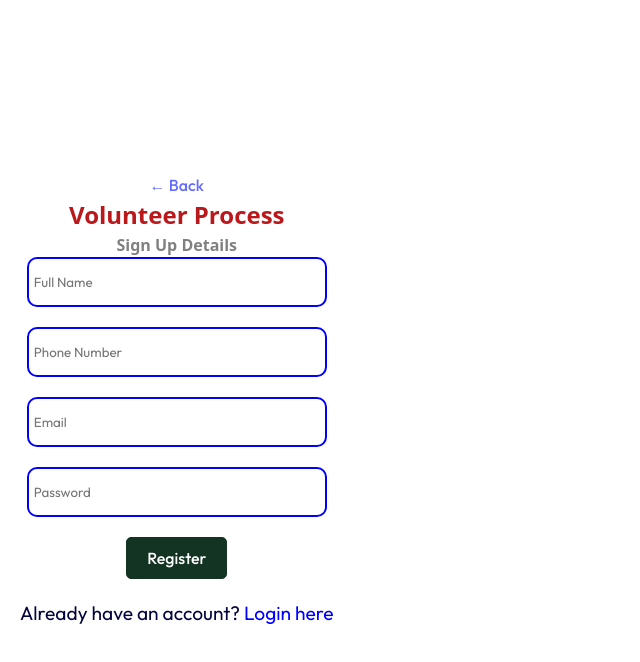
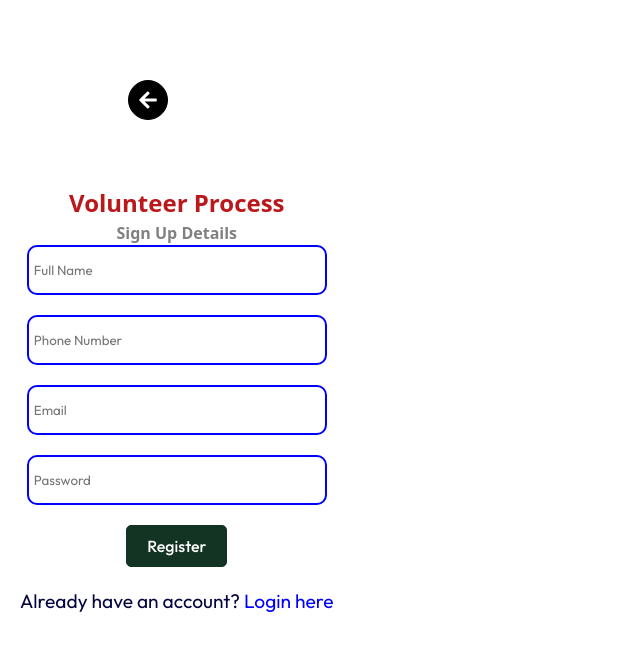
Before and after one commit to SoftNetinnovationlabs/smallestlibraryinafrica, a React (Vite) app in the folder frontend/: page /register in a window 1280 px wide. Shown: the top 662 px of the page, without its empty margins (0-640 px from the left). Built offline with nearby package versions, Linux system fonts and the light colour scheme; the HTML template or start-up script is replaced by a standard one; a web font is replaced by a local one.

Commit message:
adds signup

```diff
--- a/frontend/src/components/Auth/Auth.css
+++ b/frontend/src/components/Auth/Auth.css
@@ -7,6 +7,24 @@
     align-items: center;
     padding: 20px;
     box-sizing: border-box;
+  }
+  .back{
+    position: absolute;
+    top: 10%;
+    left: 10%;
+    text-decoration: none;
+    font-size: 20px;
+    color: #fff;
+    display: flex;
+    justify-content: center;
+    align-items: center;
+    text-align: center;
+    width: 40px;
+    background: #000;
+
+    height:40px;
+    border: 1px solid #000;
+    border-radius: 50%;
   }
 
 .auth__body{
--- a/frontend/src/components/Auth/Auth.jsx
+++ b/frontend/src/components/Auth/Auth.jsx
@@ -1,7 +1,7 @@
 import React, { useState } from 'react';
 import './Auth.css';
 import { Link } from 'react-router-dom';
-
+import {FaArrowLeft} from 'react-icons/fa'
 const Auth = () => {
   const [currState, setCurrState] = useState('signup');
 
@@ -12,7 +12,7 @@ const Auth = () => {
 
   return (
     <div className="Auth">
-      <Link to="/">← Back</Link>
+      <Link to="/" className='back'><FaArrowLeft /></Link>
       <h2>Volunteer Process</h2>
       <h4>{currState === 'signup' ? 'Sign Up Details' : 'Login'}</h4>
 
```
